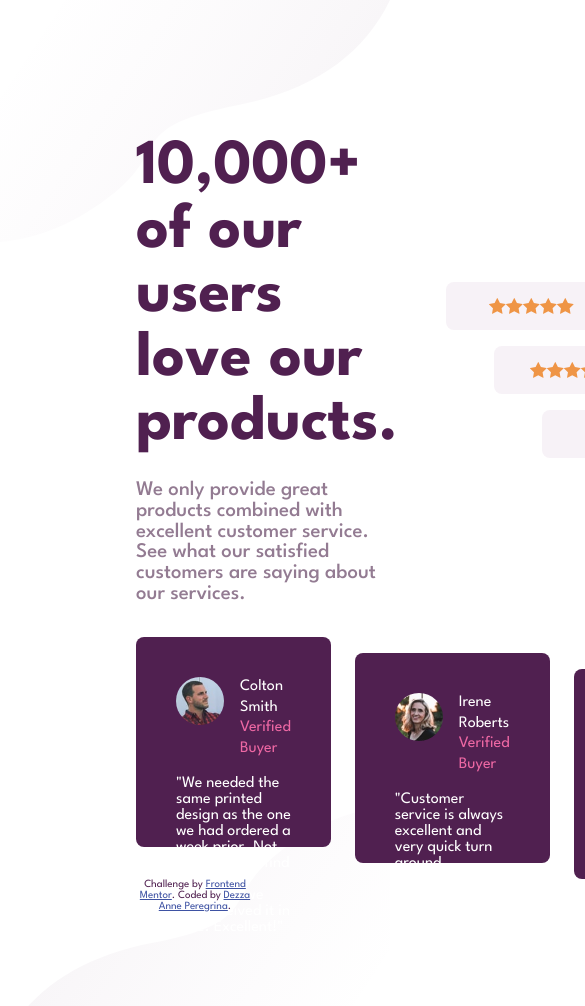
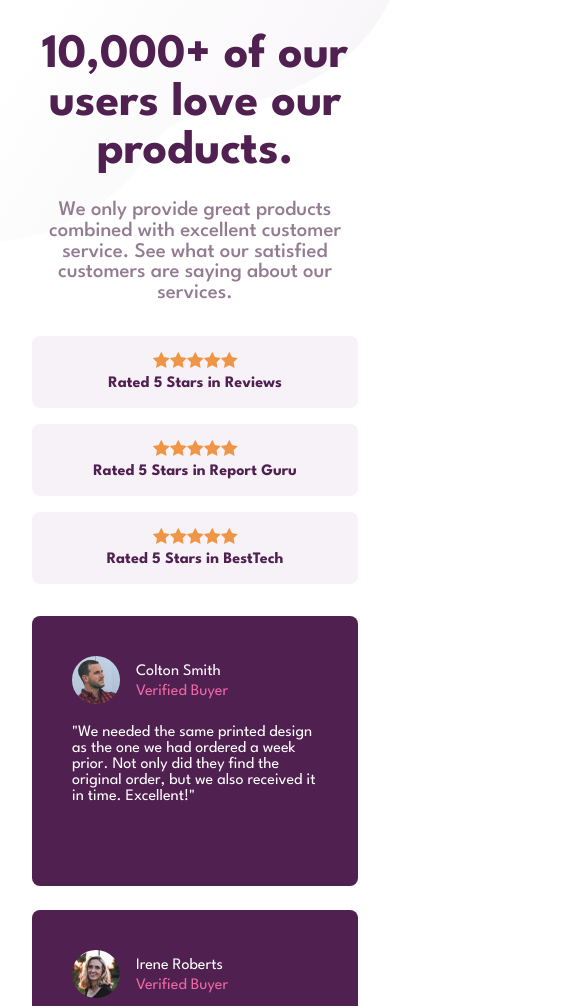
Before and after one commit to DezzaAnnePeregrina/Social-Proof-Section, a plain HTML site: page index.html in a window 390 px wide. Shown: the top 1006 px of the page, 585 px wide, since content can reach past the window. Drawn offline with Linux system fonts and the light colour scheme.

Commit message:
fixed responsive view

```diff
--- a/css/style.css
+++ b/css/style.css
@@ -102,7 +102,7 @@ h1{
     border-radius: .5rem;
     color: var(--clr-White);
     padding: 2.5rem;
-    max-height: 210px;
+    height: 210px;
     flex-direction: column;
     gap: 1rem;
 }
@@ -144,3 +144,101 @@ span{
 .attribution a {
     color: hsl(228, 45%, 44%);
 }
+
+@media (max-width: 800px) {
+    main{
+        padding: 2rem;
+        gap: 2rem;
+    }
+
+    .details__ratings{
+        flex-wrap: wrap;
+        gap: 0rem;
+    }
+
+    .ratings{
+        flex: 1;
+    }
+
+    .ratings__reviews{
+        flex-direction: column;
+        width: 100%;
+        align-items: center;
+        gap: .5rem;
+    }
+
+    .ratings__reviews:nth-child(1){
+        margin-left: 1rem;
+    }
+
+    .ratings__reviews:nth-child(2){
+        margin-left: 2rem;
+    }
+
+    .ratings__reviews:nth-child(3){
+        margin-left: 3rem;
+    }
+
+    .card__buyer{
+        min-height: 350px;
+    }
+}
+
+@media (max-width: 600px) {
+    main{
+        padding: 2rem;
+        gap: 2rem;
+    }
+    h1{
+        font-size: 3rem;
+    }
+
+    .details{
+        text-align: center;
+    }
+
+    .details__ratings{
+        flex-wrap: wrap;
+        gap: 2rem;
+    }
+
+    .ratings__reviews{
+        flex-direction: column;
+        width: 100%;
+        align-items: center;
+        gap: .5rem;
+    }
+
+    .ratings__reviews:nth-child(1){
+        margin-left: 0;
+    }
+
+    .ratings__reviews:nth-child(2){
+        margin-left: 0;
+    }
+
+    .ratings__reviews:nth-child(3){
+        margin-left: 0;
+    }
+
+    .card__buyer:nth-child(1){
+        margin-top: 0;
+    }
+
+    .card__buyer:nth-child(2){
+        margin-top: 0;
+    }
+
+    .card__buyer:nth-child(3){
+        margin-top: 0;
+    }
+
+    .cards{
+        flex-wrap: wrap;
+        flex-direction: column;
+    }
+
+    .card__buyer{
+        min-height: 270px;
+    }
+}
```
Also changed, not shown: index.html (+0 -1 lines), images/screencapture-dezzaanne-social-proof-section-netlify-app-2023-07-06-19_29_30.jpg (added).
